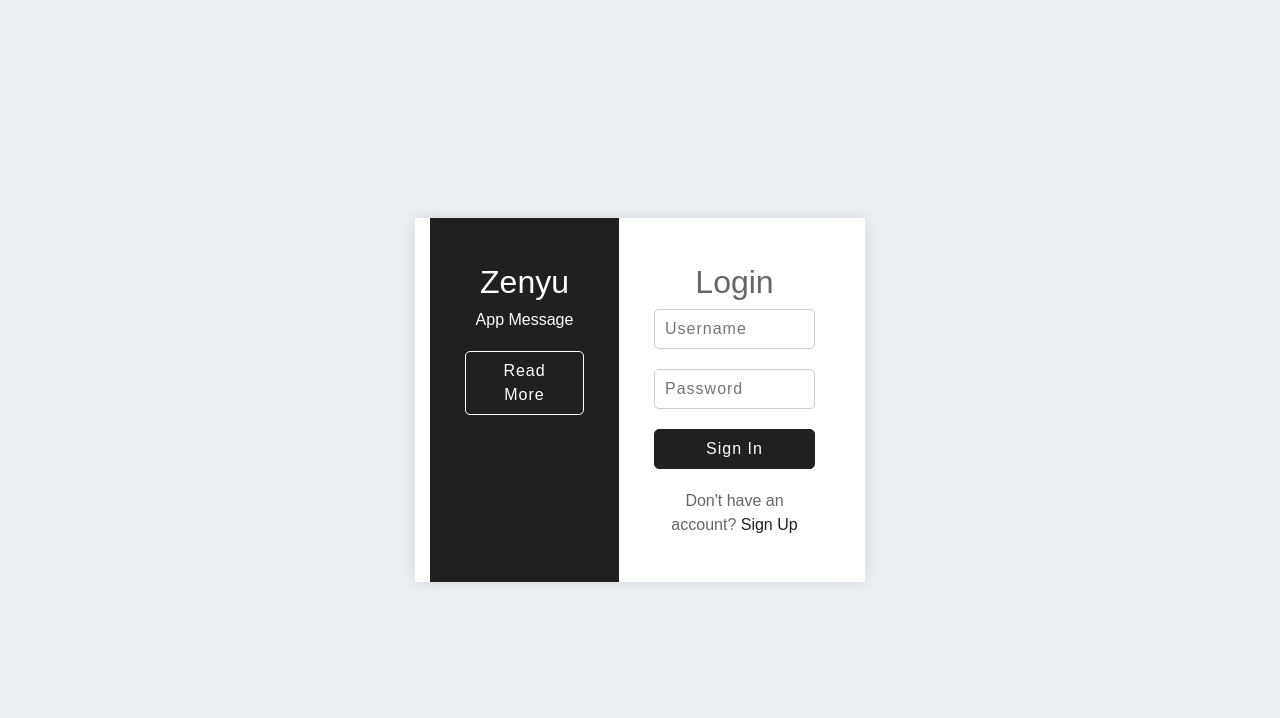
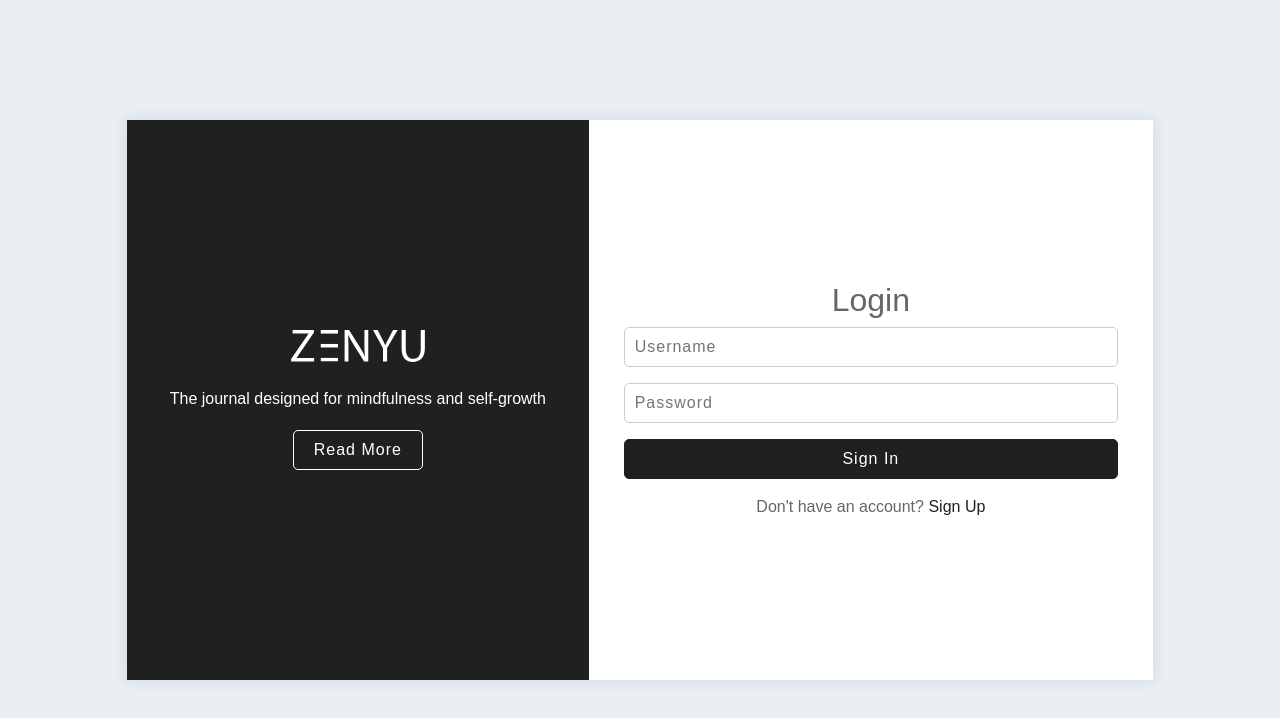
Before and after one commit to angelalim1010/Journaling, a React (Create React App) app in the folder client/: page / in a window 1280 px wide. Shown: the top 718 px of the page. Built offline with nearby package versions, Linux system fonts and the light colour scheme.

Commit message:
fixing css of login page

```diff
--- a/client/src/App.js
+++ b/client/src/App.js
@@ -1,5 +1,5 @@
 import React from 'react';
-import '../node_modules/bootstrap/dist/css/bootstrap.min.css';
+import 'bootstrap/dist/css/bootstrap.min.css'
 import './App.css';
 
 import Login from './components/Login';
--- a/client/src/components/Login.css
+++ b/client/src/components/Login.css
@@ -13,7 +13,7 @@
   background: #eaeff4;
 }
 
-.wrapper {
+.login-wrapper {
   margin: 0 auto;
   width: 100%;
   max-width: 1140px;
@@ -24,11 +24,11 @@
   flex-direction: column;
 }
 
-.container {
+.login-container {
   position: relative;
   width: 100%;
-  max-width: 600px;
-  height: auto;
+  max-width: 90%;
+  height: 70vh;
   display: flex;
   background: #ffffff;
   box-shadow: 0 0 15px rgba(0, 0, 0, 0.1);
@@ -43,12 +43,15 @@
   font-weight: 700;
 }
 
-.login-h2 h2 img {
-  width: 120px;
+.sign-in-logo {
+  width: 100%;
+  height: 2rem;
+  margin-bottom: 1rem;
+  filter: brightness(0) invert(1);
 }
 
-p {
-  margin: 0 0 20px 0;
+.login-text p {
+  margin: 10px 0 20px 0;
   font-size: 16px;
   font-weight: 500;
   line-height: 22px;
@@ -78,6 +81,7 @@ p {
   width: 55%;
   padding: 45px 35px;
   display: flex;
+  align-items: center;
 }
 
 .col-left {
@@ -86,7 +90,7 @@ p {
 }
 
 @media (max-width: 575.98px) {
-  .container {
+  .login-container {
     flex-direction: column;
     box-shadow: none;
   }
--- a/client/src/components/Login.jsx
+++ b/client/src/components/Login.jsx
@@ -1,4 +1,5 @@
 import React, { Component } from 'react';
+import ZenyuLogo from '../img/zenyu-logo.svg';
 
 import './Login.css';
 
@@ -9,12 +10,13 @@ class Login extends Component {
   render() {
     return (
       <div className='login-body'>
-        <div className='wrapper'>
-          <div className='container'>
+        <div className='login-wrapper'>
+          <div className='login-container'>
             <div className='col-left'>
               <div className='login-text'>
-                <h2 className='login-h2'>Zenyu</h2>
-                <p>App Message</p>
+                {/* <h2 className='login-h2'>Zenyu</h2> */}
+                <img src={ZenyuLogo} alt='logo' className='sign-in-logo' />
+                <p>The journal designed for mindfulness and self-growth</p>
                 <a className='btn' href='/'>
                   Read More
                 </a>
--- a/client/src/components/Signup.css
+++ b/client/src/components/Signup.css
@@ -8,7 +8,13 @@ img {
 
 .wrapper {
   width: 450px;
-  margin: 0 sauto;
+  margin: 0 auto;
+  max-width: 1140px;
+  min-height: 100vh;
+  display: flex;
+  align-items: center;
+  justify-content: center;
+  flex-direction: column;
 }
 
 .container-fluid {
```
Also changed, not shown: client/src/img/zenyu-logo.svg (added).
